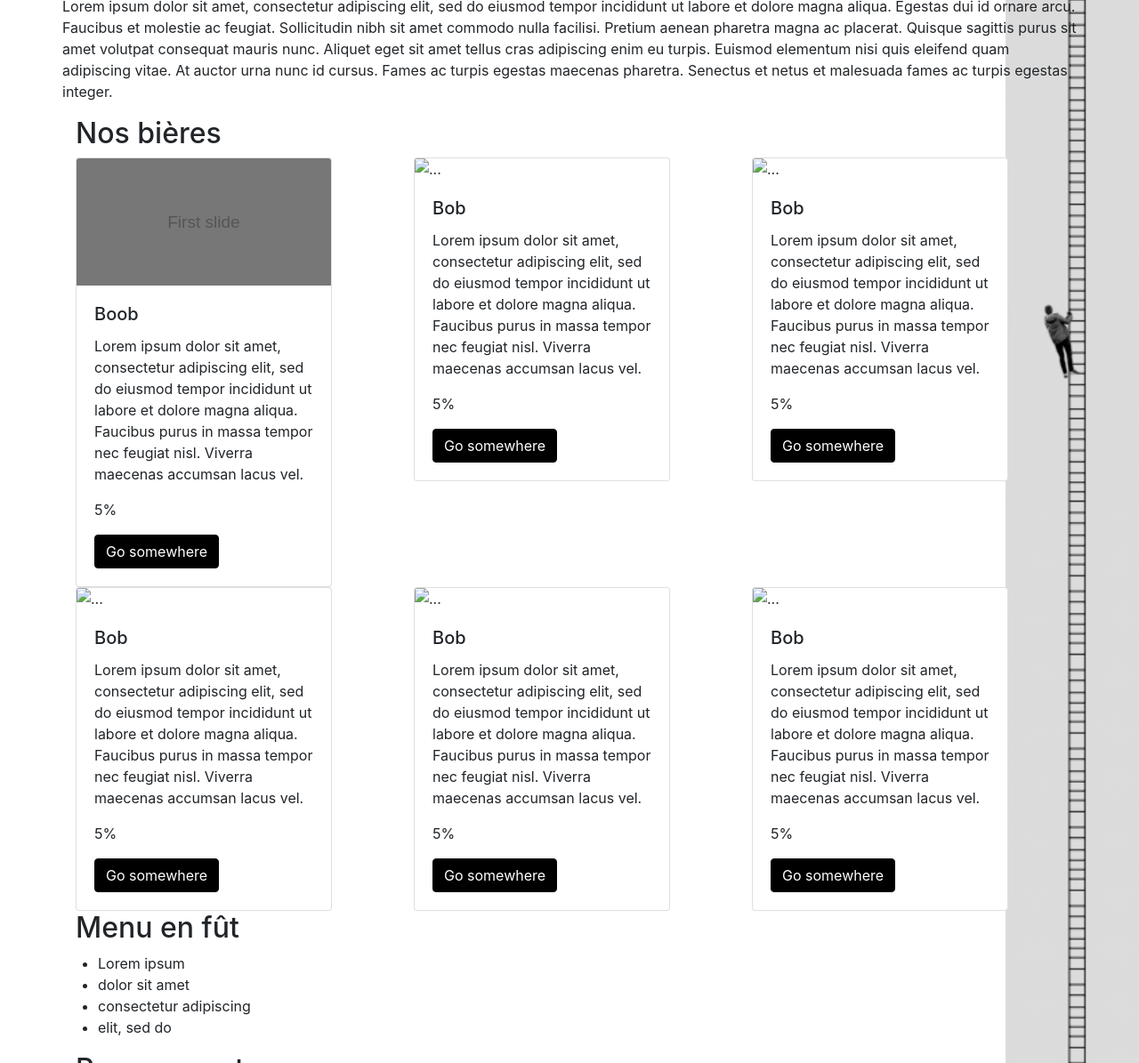
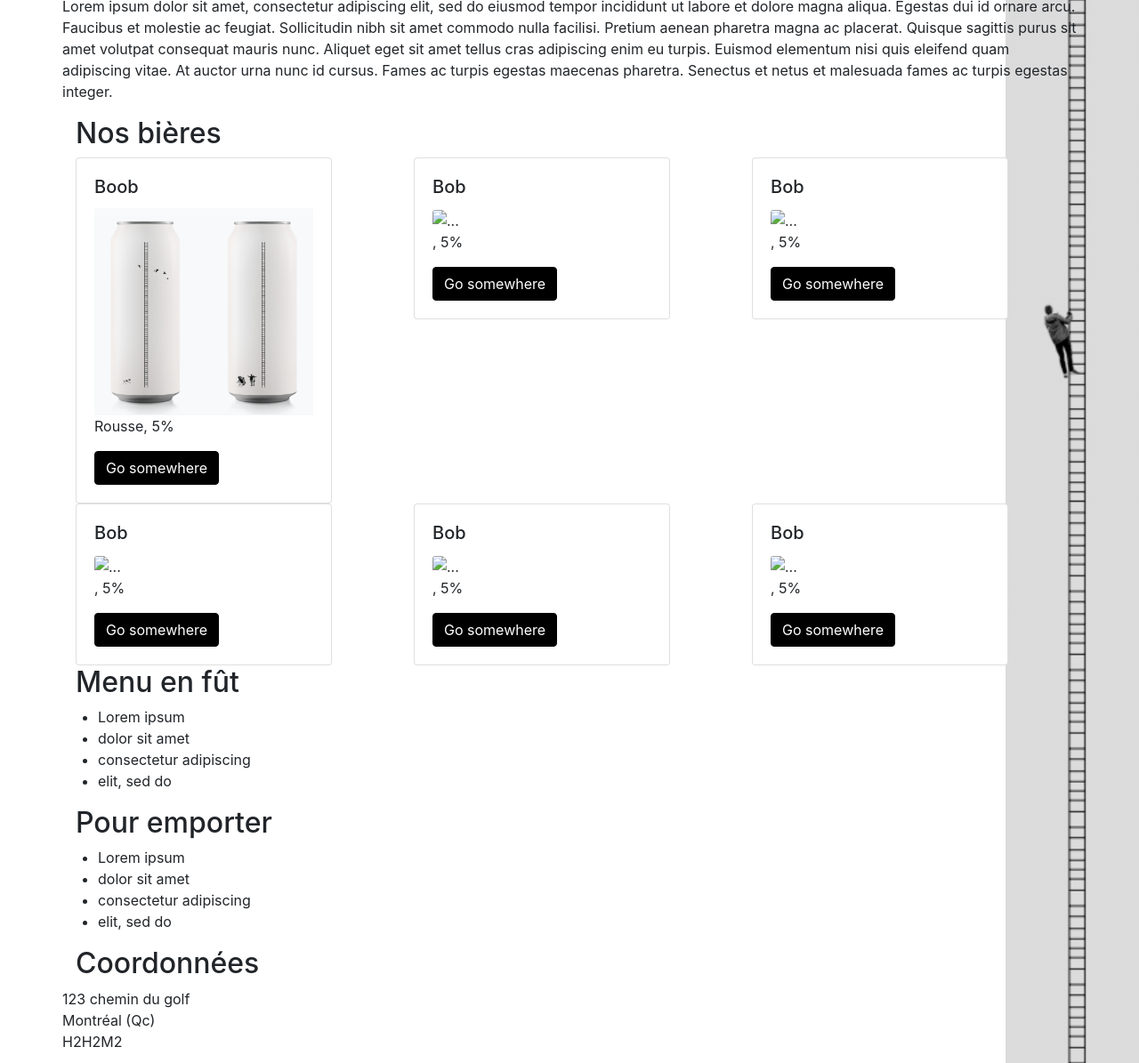
Before and after one commit to bieresilo/silo, a Jekyll site: the page built from index.html, in a window 1280 px wide and 1400 px high, scrolled down 732 px, cut to the strip 0-1195 px from the top of the window. Shown: the whole strip at 89% size. Built offline with Jekyll 4.4.1, drawn with Linux system fonts in a browser that asks for light colours; nearby versions of some CDN libraries.

Commit message:
caroussel

```diff
--- a/_data/beers.yml
+++ b/_data/beers.yml
@@ -1,7 +1,8 @@
 - name: Boob
-  image: /assets/biere1.svg
+  image: /assets/can1.png
   description: Lorem ipsum dolor sit amet, consectetur adipiscing elit, sed do eiusmod tempor incididunt ut labore et dolore magna aliqua. Faucibus purus in massa tempor nec feugiat nisl. Viverra maecenas accumsan lacus vel.
   abv: 5%
+  type: Rousse
 
 - name: Bob
   image:
--- a/_includes/beers.html
+++ b/_includes/beers.html
@@ -5,20 +5,23 @@
         {% for beer in site.data.beers %}
         <div class="col-md-4" data-toggle="modal" data-target="#beersModal">
             <div class="card" style="width: 18rem;">
-                <img src="{{ beer.image }}" class="card-img-top" alt="...">
+
                 <div class="card-body">
                     <h5 class="card-title">{{ beer.name }}</h5>
-                    <p class="card-text"> {{ beer.description }}</p>
-                    <p class="card-text"> {{ beer.abv }}</p>
+                    <img src="{{ beer.image }}" class="card-img-top" alt="...">
+                    <p class="card-text"> {{ beer.type }}, {{ beer.abv }}</p>
                     <a href="#" class="btn btn-primary">Go somewhere</a>
                 </div>
             </div>
         </div>
+        {% endfor %}
+    </div>
 
-        <!-- Modal -->
-        <div class="modal fade" id="beersModal" tabindex="-1" role="dialog" aria-labelledby="beersModalLabel" aria-hidden="true">
-            <div class="modal-dialog" role="document">
-            <div class="modal-content">
+    <!-- Modal -->
+    <div class="modal fade" id="beersModal" tabindex="-1" role="dialog" aria-labelledby="beersModalLabel" aria-hidden="true">
+        <div class="modal-dialog" role="document">
+        <div class="modal-content">
+            <div class="modal-body">
                 <div id="carouselBeersIndicators" class="carousel slide" data-ride="carousel">
                     <ol class="carousel-indicators">
                         <li data-target="#carouselExampleIndicators" data-slide-to="0" class="active"></li>
@@ -26,27 +29,15 @@
                         <li data-target="#carouselExampleIndicators" data-slide-to="2"></li>
                     </ol>
                     <div class="carousel-inner">
+                        {% for beer in site.data.beers %}
+                        {%if forloop.first == true %}
                         <div class="carousel-item active">
-                            <img class="d-block w-100" src="..." alt="First slide">
-                            <div class="carousel-caption d-none d-md-block">
-                                <h5>...</h5>
-                                <p>...</p>
-                            </div>
+                        {% else %}
+                        <div class="carousel-item">
+                        {% endif %}
+                            <img class="d-block w-100" src="{{ beer.image }}" alt="First slide">
                         </div>
-                        <div class="carousel-item">
-                            <img class="d-block w-100" src="..." alt="Second slide">
-                            <div class="carousel-caption d-none d-md-block">
-                                <h5>...</h5>
-                                <p>...</p>
-                            </div>
-                        </div>
-                        <div class="carousel-item">
-                            <img class="d-block w-100" src="..." alt="Third slide">
-                            <div class="carousel-caption d-none d-md-block">
-                                <h5>...</h5>
-                                <p>...</p>
-                            </div>
-                        </div>
+                        {% endfor %}
                     </div>
                     <a class="carousel-control-prev" href="#carouselExampleIndicators" role="button" data-slide="prev">
                         <span class="carousel-control-prev-icon" aria-hidden="true"></span>
@@ -60,8 +51,5 @@
                 </div>
             </div>
         </div>
-        {% endfor %}
     </div>
-
-
 </div>
```
